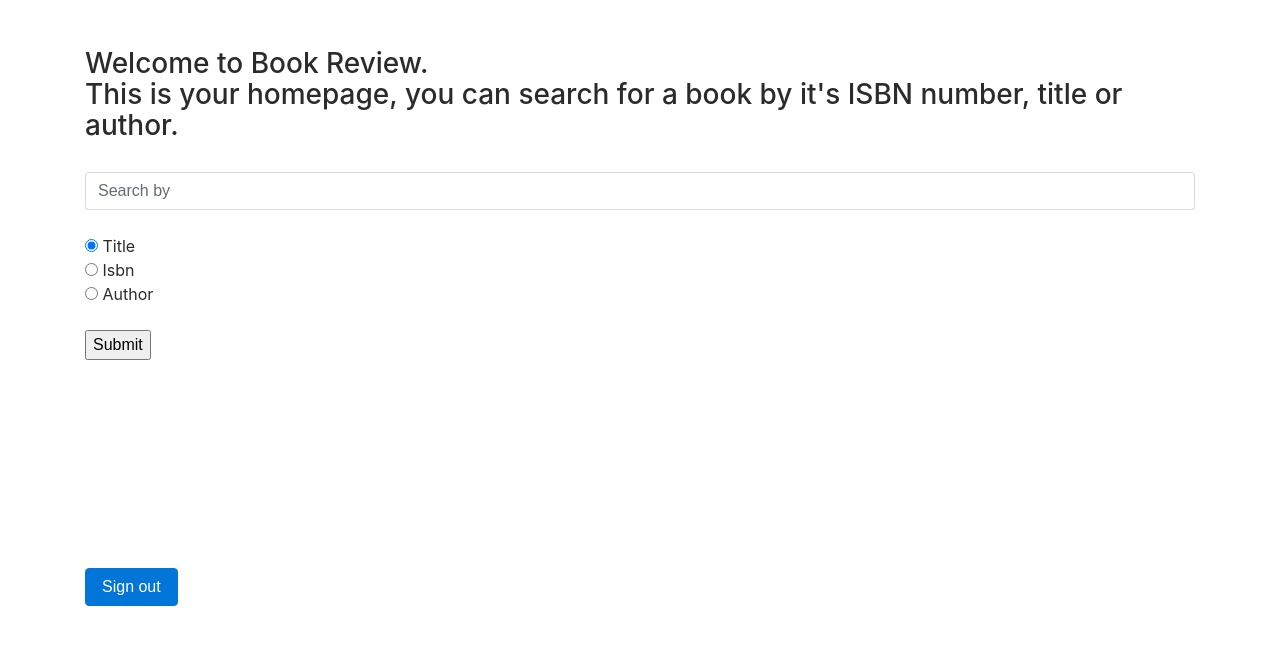
After one commit to ahmedfarag9/book-review-website, a Flask app: template templates/homepage.html in a window 1280 px wide. The commit adds this page. Shown: the top 645 px of the page. Run offline with Flask 2, Linux system fonts and the light colour scheme; the template is opened without the code that fills it, so the values that code supplies are empty; some libraries are stand-ins or nearby versions.

Commit message:
Edited the names and contents of some html files

```diff
--- /dev/null
+++ b/templates/homepage.html
@@ -0,0 +1,46 @@
+{% extends "layout.html" %}
+
+{% block title %}
+    Success!
+{% endblock %}
+
+{% block body %}
+
+
+
+    <form action="{{ url_for('search') }}" method="post">
+
+
+            <div class="form-group">
+
+                <br><br>
+                <h3>Welcome to Book Review.<br>This is your homepage, you can search for a book by it's ISBN number, title or author.</h3>
+                <br>
+
+                <input class="form-control" name="search" placeholder="Search by"><br>
+                <input type="radio" name="gender" value="title" checked> Title<br>
+                <input type="radio" name="gender" value="isbn"> Isbn<br>
+                <input type="radio" name="gender" value="author"> Author<br>
+                <br>
+                <input type="submit" value="Submit">
+                <br><br><br><br><br><br><br><br><br>
+
+
+            </div>
+
+
+
+    </form>
+
+
+    <form action="{{ url_for('index') }}" method="post">
+
+
+        <div class="form-group">
+            <button class="btn btn-primary">Sign out</button>
+        </div>
+
+    </form>
+
+
+{% endblock %}
--- a/templates/index.html
+++ b/templates/index.html
@@ -5,12 +5,11 @@
 {% endblock %}
 
 {% block body %}
-    <h1>Welcome to Book-review </h1>
+    <br><h1>Welcome to Book Review. </h1>
 
     <h2>A website in which you can search for books, rate them and write reviews about them.</h2>
 
-    <h3>Sign up or Sign in</h3>
-
+    <br><br>
 
     <form action="{{ url_for('signup') }}" method="post">
 
--- a/templates/index-2.html
+++ b/templates/signin.html
@@ -5,11 +5,13 @@
 {% endblock %}
 
 {% block body %}
+
+    <br>
     <h1>Sign in</h1>
 
     <form action="{{ url_for('signingin') }}" method="post">
 
-
+        <br><br>
         <div class="form-group">
             <input class="form-control" name="username" placeholder="Username">
         </div>
--- a/templates/index-1.html
+++ b/templates/signup.html
@@ -5,11 +5,13 @@
 {% endblock %}
 
 {% block body %}
+
+    <br>
     <h1>Sign up</h1>
 
     <form action="{{ url_for('signingup') }}" method="post">
 
-
+        <br><br>
         <div class="form-group">
             <input class="form-control" name="newusername" placeholder="Username">
         </div>
```
Also changed, not shown: templates/search.html (renamed from templates/success.html, +10 -3 lines), templates/signingin.html (renamed from templates/success2.html, +13 -1 lines), templates/signingup.html (renamed from templates/success3.html, +7 -3 lines).
